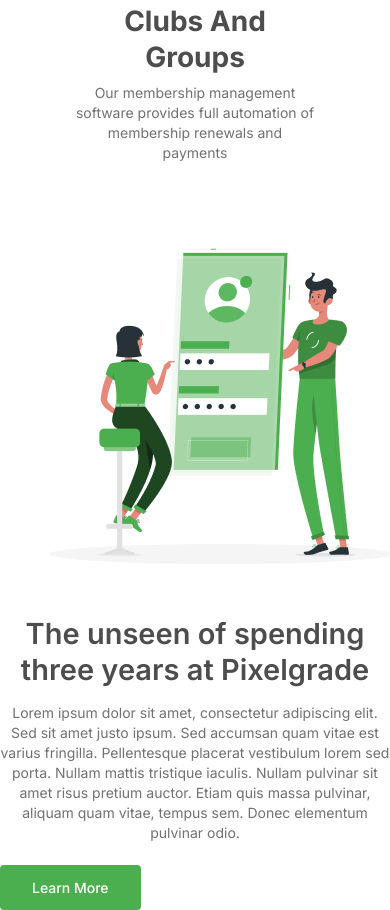
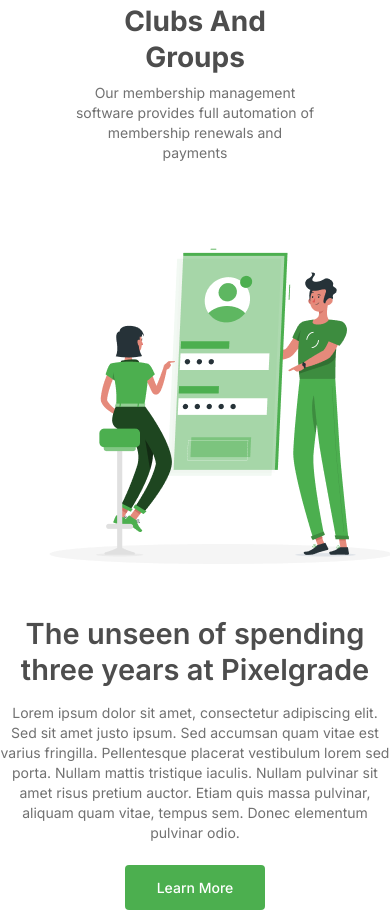
Before and after one commit to SadmanSalim/Nexcent, a plain HTML site: page index.html in a window 390 px wide. Shown: the part 1904-2814 px from the top of the page. Drawn offline with Linux system fonts and the light colour scheme.

Commit message:
Add files via upload

```diff
--- a/assets/css/responsive.css
+++ b/assets/css/responsive.css
@@ -45,7 +45,7 @@
         font-size: 14px;
         text-align: center;
     }
-    #paragraph a {
-        margin: auto;
+    #paragraph .learnmore {
+        text-align: center;
     }
 }
--- a/index.html
+++ b/index.html
@@ -143,13 +143,13 @@
          <section id="paragraph">
             <div class="container">
                 <div class="row align-items-center">
-                    <div class="col-lg-5">
+                    <div class="col-lg-5 text-center">
                         <img src="./assets/img/art.png" alt="">
                     </div>
                     <div class="col-lg-7">
                         <h3>The unseen of spending three years at Pixelgrade</h3>
                         <p>Lorem ipsum dolor sit amet, consectetur adipiscing elit. Sed sit amet justo ipsum. Sed accumsan quam vitae est varius fringilla. Pellentesque placerat vestibulum lorem sed porta. Nullam mattis tristique iaculis. Nullam pulvinar sit amet risus pretium auctor. Etiam quis massa pulvinar, aliquam quam vitae, tempus sem. Donec elementum pulvinar odio.</p>
-                        <a class="button_primary" href="#">Learn More</a>
+                        <div class="learnmore"><a class="button_primary" href="#">Learn More</a></div>
                     </div>
                 </div>
             </div>
```
